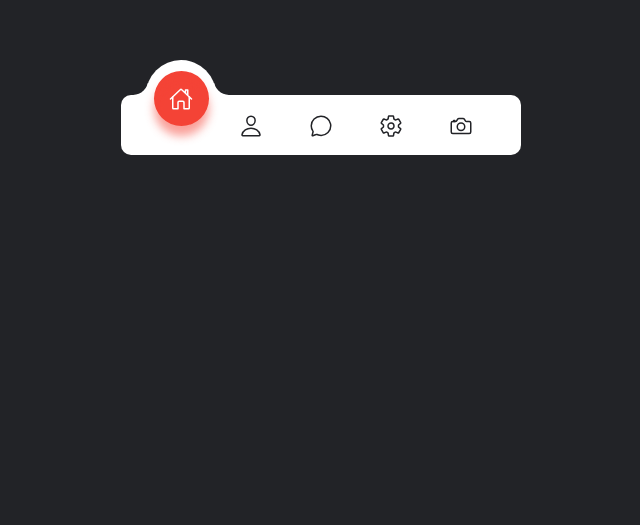
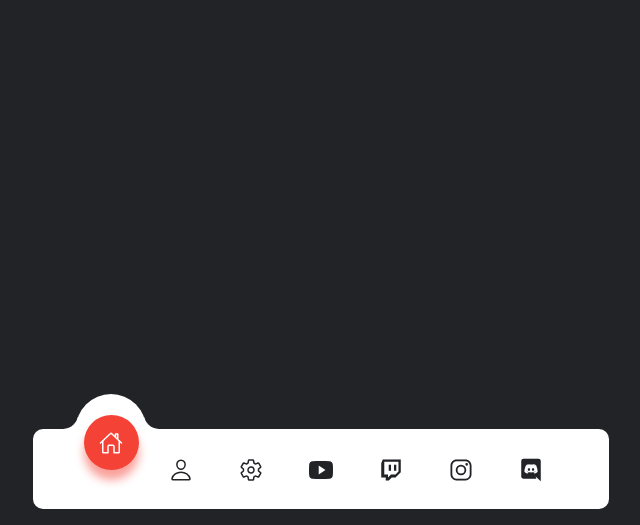
Before and after one commit to DiegoMolinasso/Web, a plain HTML site: page index.html in a window 1280 px wide. Shown: the part 275-800 px from the top of the page, without its empty margins (319-959 px from the left). Drawn offline with nearby package versions, Linux system fonts and the light colour scheme.

Commit message:
update menu social

```diff
--- a/index.html
+++ b/index.html
@@ -17,19 +17,29 @@
                         <span class="icon"><ion-icon name="person-outline"></ion-icon></span>
                     </a>
                 </li>
-                <li class="list" style="--clr:#0fc70f">
-                    <a href="#">
-                        <span class="icon"><ion-icon name="chatbubble-outline"></ion-icon></span>
-                    </a>
-                </li>
                 <li class="list" style="--clr:#2196f3">
                     <a href="#">
                         <span class="icon"><ion-icon name="settings-outline"></ion-icon></span>
                     </a>
                 </li>
-                <li class="list" style="--clr:#b145e9">
+                <li class="list" style="--clr:#2196f3">
                     <a href="#">
-                        <span class="icon"><ion-icon name="camera-outline"></ion-icon></span>
+                        <span class="icon"><ion-icon name="logo-youtube"></ion-icon></span>
+                    </a>
+                </li>
+                <li class="list" style="--clr:#2196f3">
+                    <a href="#">
+                        <span class="icon"><ion-icon name="logo-twitch"></ion-icon></span>
+                    </a>
+                </li>
+                <li class="list" style="--clr:#2196f3">
+                    <a href="#">
+                        <span class="icon"><ion-icon name="logo-instagram"></ion-icon></span>
+                    </a>
+                </li>
+                <li class="list" style="--clr:#2196f3">
+                    <a href="#">
+                        <span class="icon"><ion-icon name="logo-discord"></ion-icon></span>
                     </a>
                 </li>
                 <div class="indicator"></div>
--- a/style.css
+++ b/style.css
@@ -6,16 +6,19 @@
 
 body{
     display: flex;
-    justify-content: center;
-    align-items: center;
+    /*justify-content: center;
+    align-items: center;*/
     min-height: 100vh;
     background-color: #222327;
 }
 
 .navigation{
-    position: relative;
-    width: 400px;
-    height: 60px;
+    position: fixed;
+    top: 88%;
+    bottom: 2%;
+    width: 45%;
+    left: 27.5%;
+    height: 10%;
     background-color: #fff;
     display: flex;
     justify-content: center;
@@ -25,7 +28,7 @@ body{
 
 .navigation ul{
     display: flex;
-    width: 350px;
+    width: auto;
 }
 
 .navigation ul li{
@@ -136,3 +139,9 @@ body{
 .navigation ul li:nth-child(5).active ~ .indicator{
     transform: translateX(calc(70px*4));
 }
+.navigation ul li:nth-child(6).active ~ .indicator{
+    transform: translateX(calc(70px*5));
+}
+.navigation ul li:nth-child(7).active ~ .indicator{
+    transform: translateX(calc(70px*6));
+}
```
